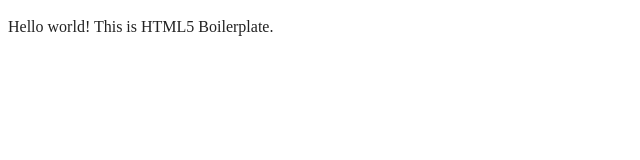
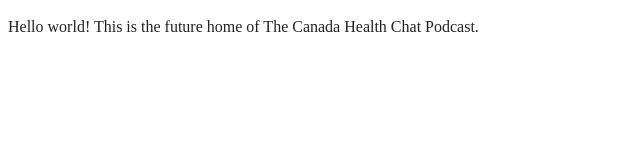
Before and after one commit to hunter6-r/chc_website, a website built with webpack: page index.html in a window 1280 px wide. Shown: the whole page, without its empty margins (0-640 px from the left). Built offline with nearby package versions, Linux system fonts and the light colour scheme.

Commit message:
Update index.html

```diff
--- a/index.html
+++ b/index.html
@@ -25,7 +25,7 @@
 <body>
 
   <!-- Add your site or application content here -->
-  <p>Hello world! This is HTML5 Boilerplate.</p>
+  <p>Hello world! This is the future home of The Canada Health Chat Podcast.</p>
   <script src="js/app.js"></script>
 
 </body>
```
